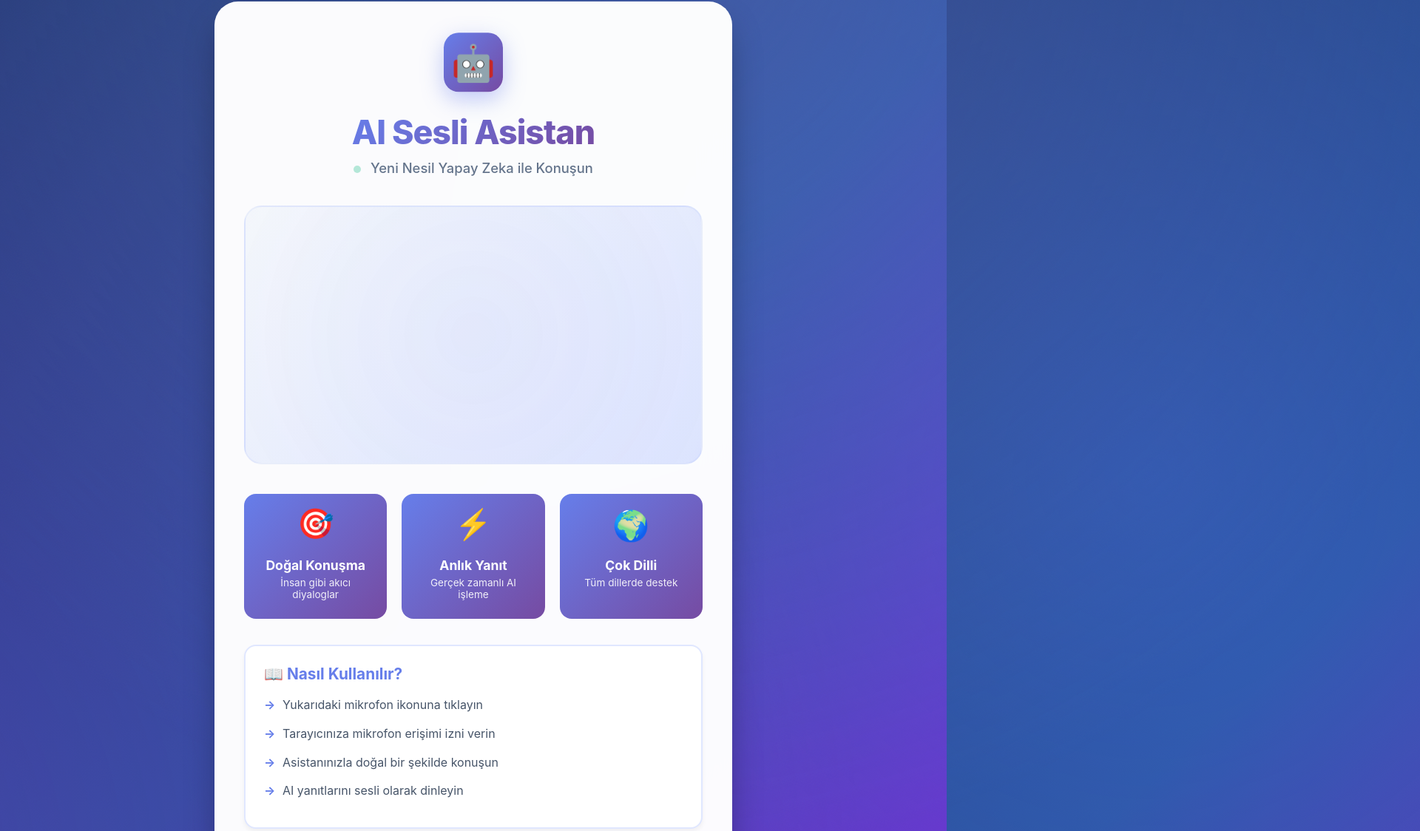
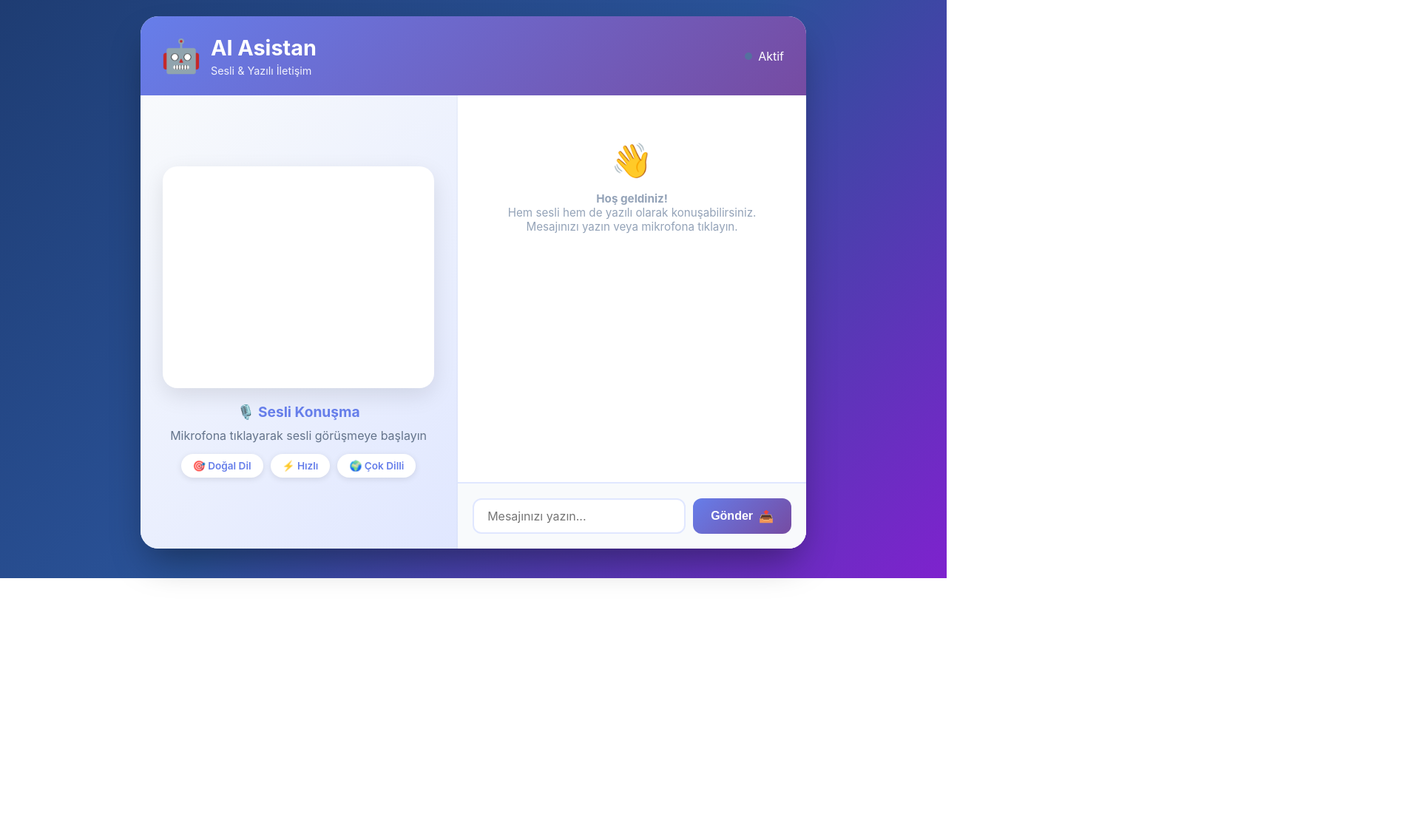
Before and after one commit to OnurTuraci/sesli-ajan-etkinli-i, a plain HTML site: page index.html in a window 1280 px wide. Shown: the part 18-1142 px from the top of the page at 74% size, 1920 px wide, since content can reach past the window. After the commit the page ends 800 px from the top, so only its background shows below. Drawn offline with Linux system fonts and the light colour scheme; a script that the page names is missing.

Commit message:
Update index.html

```diff
--- a/index.html
+++ b/index.html
@@ -3,7 +3,7 @@
 <head>
     <meta charset="UTF-8">
     <meta name="viewport" content="width=device-width, initial-scale=1.0">
-    <title>AI Sesli Asistan - ElevenLabs</title>
+    <title>AI Sesli & Yazılı Asistan</title>
     <style>
         * {
             margin: 0;
@@ -19,227 +19,65 @@
             justify-content: center;
             align-items: center;
             padding: 20px;
-            position: relative;
-            overflow: hidden;
-        }
-
-        /* Animated background particles */
-        body::before {
-            content: '';
-            position: absolute;
-            width: 200%;
-            height: 200%;
-            background:
-                radial-gradient(circle at 20% 50%, rgba(120, 119, 198, 0.3) 0%, transparent 50%),
-                radial-gradient(circle at 80% 80%, rgba(138, 43, 226, 0.3) 0%, transparent 50%),
-                radial-gradient(circle at 40% 20%, rgba(72, 118, 255, 0.3) 0%, transparent 50%);
-            animation: float 20s ease-in-out infinite;
-        }
-
-        @keyframes float {
-            0%, 100% { transform: translate(0, 0) rotate(0deg); }
-            33% { transform: translate(30px, -30px) rotate(120deg); }
-            66% { transform: translate(-20px, 20px) rotate(240deg); }
         }
 
         .container {
             background: rgba(255, 255, 255, 0.98);
             backdrop-filter: blur(20px);
-            border-radius: 32px;
-            padding: 50px 40px;
-            max-width: 700px;
+            border-radius: 24px;
+            max-width: 900px;
             width: 100%;
-            box-shadow:
-                0 25px 50px -12px rgba(0, 0, 0, 0.4),
-                0 0 0 1px rgba(255, 255, 255, 0.1) inset;
-            text-align: center;
-            position: relative;
-            z-index: 1;
-        }
-
-        .logo {
-            width: 80px;
-            height: 80px;
-            background: linear-gradient(135deg, #667eea 0%, #764ba2 100%);
-            border-radius: 20px;
+            height: 90vh;
+            max-height: 800px;
+            box-shadow: 0 25px 50px -12px rgba(0, 0, 0, 0.4);
             display: flex;
-            align-items: center;
-            justify-content: center;
-            margin: 0 auto 20px;
-            font-size: 3em;
-            box-shadow: 0 10px 30px rgba(102, 126, 234, 0.4);
-            animation: logoFloat 3s ease-in-out infinite;
-        }
-
-        @keyframes logoFloat {
-            0%, 100% { transform: translateY(0px); }
-            50% { transform: translateY(-10px); }
-        }
-
-        h1 {
-            color: #1e293b;
-            margin-bottom: 10px;
-            font-size: 2.8em;
-            font-weight: 800;
-            letter-spacing: -1px;
-        }
-
-        .gradient-text {
-            background: linear-gradient(135deg, #667eea 0%, #764ba2 100%);
-            -webkit-background-clip: text;
-            -webkit-text-fill-color: transparent;
-            background-clip: text;
-        }
-
-        .subtitle {
-            color: #64748b;
-            margin-bottom: 35px;
-            font-size: 1.15em;
-            font-weight: 500;
-        }
-
-        .widget-container {
-            margin: 40px 0;
-            padding: 30px;
-            background: linear-gradient(135deg, #f8fafc 0%, #e0e7ff 100%);
-            border-radius: 24px;
-            min-height: 350px;
-            display: flex;
-            align-items: center;
-            justify-content: center;
-            border: 2px solid rgba(102, 126, 234, 0.1);
-            position: relative;
+            flex-direction: column;
             overflow: hidden;
         }
 
-        .widget-container::before {
-            content: '';
-            position: absolute;
-            top: -50%;
-            left: -50%;
-            width: 200%;
-            height: 200%;
-            background: radial-gradient(circle, rgba(102, 126, 234, 0.1) 0%, transparent 70%);
-            animation: pulse 4s ease-in-out infinite;
+        .header {
+            background: linear-gradient(135deg, #667eea 0%, #764ba2 100%);
+            color: white;
+            padding: 25px 30px;
+            display: flex;
+            align-items: center;
+            gap: 15px;
+            box-shadow: 0 4px 6px rgba(0, 0, 0, 0.1);
+        }
+
+        .header-icon {
+            font-size: 2.5em;
+            animation: pulse 2s ease-in-out infinite;
         }
 
         @keyframes pulse {
-            0%, 100% { transform: scale(1); opacity: 0.5; }
-            50% { transform: scale(1.2); opacity: 0.8; }
+            0%, 100% { transform: scale(1); }
+            50% { transform: scale(1.1); }
         }
 
-        elevenlabs-convai {
-            position: relative;
-            z-index: 2;
-        }
-
-        .feature-grid {
-            display: grid;
-            grid-template-columns: repeat(auto-fit, minmax(180px, 1fr));
-            gap: 20px;
-            margin: 35px 0;
-        }
-
-        .feature-card {
-            background: linear-gradient(135deg, #667eea 0%, #764ba2 100%);
-            color: white;
-            padding: 25px 20px;
-            border-radius: 16px;
-            transition: transform 0.3s ease, box-shadow 0.3s ease;
-            cursor: pointer;
-        }
-
-        .feature-card:hover {
-            transform: translateY(-5px);
-            box-shadow: 0 15px 35px rgba(102, 126, 234, 0.4);
-        }
-
-        .feature-icon {
-            font-size: 2.5em;
-            margin-bottom: 12px;
-            display: inline-block;
-            animation: bounce 2s ease-in-out infinite;
-        }
-
-        @keyframes bounce {
-            0%, 100% { transform: translateY(0); }
-            50% { transform: translateY(-10px); }
-        }
-
-        .feature-card:nth-child(2) .feature-icon {
-            animation-delay: 0.2s;
-        }
-
-        .feature-card:nth-child(3) .feature-icon {
-            animation-delay: 0.4s;
-        }
-
-        .feature-title {
+        .header-content h1 {
+            font-size: 1.8em;
             font-weight: 700;
-            font-size: 1.1em;
             margin-bottom: 5px;
         }
 
-        .feature-desc {
-            font-size: 0.85em;
+        .header-content p {
+            font-size: 0.9em;
             opacity: 0.9;
         }
 
-        .info-panel {
-            background: white;
-            border: 2px solid #e0e7ff;
-            padding: 25px;
-            margin-top: 30px;
-            border-radius: 16px;
-            text-align: left;
-            box-shadow: 0 4px 6px rgba(0, 0, 0, 0.05);
+        .status {
+            display: flex;
+            align-items: center;
+            gap: 8px;
+            margin-left: auto;
         }
 
-        .info-panel h3 {
-            color: #667eea;
-            margin-bottom: 15px;
-            font-size: 1.3em;
-            display: flex;
-            align-items: center;
-            gap: 10px;
-        }
-
-        .info-panel p {
-            color: #475569;
-            line-height: 1.8;
-            margin-bottom: 10px;
-            padding-left: 25px;
-            position: relative;
-        }
-
-        .info-panel p::before {
-            content: '→';
-            position: absolute;
-            left: 0;
-            color: #667eea;
-            font-weight: bold;
-        }
-
-        .tech-badge {
-            display: inline-block;
-            background: linear-gradient(135deg, #f1f5f9 0%, #e0e7ff 100%);
-            padding: 8px 16px;
-            border-radius: 8px;
-            font-family: 'Courier New', monospace;
-            color: #764ba2;
-            font-size: 0.85em;
-            font-weight: 600;
-            margin: 5px;
-            border: 1px solid rgba(102, 126, 234, 0.2);
-        }
-
-        .status-indicator {
-            display: inline-block;
+        .status-dot {
             width: 10px;
             height: 10px;
             background: #10b981;
             border-radius: 50%;
-            margin-right: 8px;
             animation: blink 2s ease-in-out infinite;
         }
 
@@ -248,72 +86,317 @@
             50% { opacity: 0.3; }
         }
 
-        @media (max-width: 600px) {
-            .container {
-                padding: 35px 25px;
+        .main-content {
+            display: flex;
+            flex: 1;
+            overflow: hidden;
+        }
+
+        .voice-panel {
+            flex: 1;
+            background: linear-gradient(135deg, #f8fafc 0%, #e0e7ff 100%);
+            padding: 30px;
+            display: flex;
+            flex-direction: column;
+            align-items: center;
+            justify-content: center;
+            border-right: 2px solid rgba(102, 126, 234, 0.1);
+        }
+
+        .voice-widget {
+            width: 100%;
+            max-width: 400px;
+            min-height: 300px;
+            background: white;
+            border-radius: 20px;
+            padding: 20px;
+            box-shadow: 0 10px 30px rgba(0, 0, 0, 0.1);
+            display: flex;
+            align-items: center;
+            justify-content: center;
+        }
+
+        .chat-panel {
+            flex: 1;
+            display: flex;
+            flex-direction: column;
+            background: white;
+        }
+
+        .chat-messages {
+            flex: 1;
+            padding: 20px;
+            overflow-y: auto;
+            display: flex;
+            flex-direction: column;
+            gap: 15px;
+        }
+
+        .message {
+            max-width: 70%;
+            padding: 12px 18px;
+            border-radius: 18px;
+            word-wrap: break-word;
+            animation: slideIn 0.3s ease;
+        }
+
+        @keyframes slideIn {
+            from {
+                opacity: 0;
+                transform: translateY(10px);
+            }
+            to {
+                opacity: 1;
+                transform: translateY(0);
+            }
+        }
+
+        .message.user {
+            background: linear-gradient(135deg, #667eea 0%, #764ba2 100%);
+            color: white;
+            align-self: flex-end;
+            border-bottom-right-radius: 4px;
+        }
+
+        .message.assistant {
+            background: #f1f5f9;
+            color: #1e293b;
+            align-self: flex-start;
+            border-bottom-left-radius: 4px;
+        }
+
+        .message-time {
+            font-size: 0.75em;
+            opacity: 0.7;
+            margin-top: 5px;
+        }
+
+        .chat-input-container {
+            padding: 20px;
+            background: #f8fafc;
+            border-top: 2px solid #e0e7ff;
+            display: flex;
+            gap: 10px;
+        }
+
+        .chat-input {
+            flex: 1;
+            padding: 12px 18px;
+            border: 2px solid #e0e7ff;
+            border-radius: 12px;
+            font-size: 1em;
+            font-family: inherit;
+            outline: none;
+            transition: all 0.3s ease;
+        }
+
+        .chat-input:focus {
+            border-color: #667eea;
+            box-shadow: 0 0 0 3px rgba(102, 126, 234, 0.1);
+        }
+
+        .send-button {
+            padding: 12px 24px;
+            background: linear-gradient(135deg, #667eea 0%, #764ba2 100%);
+            color: white;
+            border: none;
+            border-radius: 12px;
+            font-size: 1em;
+            font-weight: 600;
+            cursor: pointer;
+            transition: all 0.3s ease;
+            display: flex;
+            align-items: center;
+            gap: 8px;
+        }
+
+        .send-button:hover {
+            transform: translateY(-2px);
+            box-shadow: 0 10px 20px rgba(102, 126, 234, 0.3);
+        }
+
+        .send-button:active {
+            transform: translateY(0);
+        }
+
+        .voice-info {
+            text-align: center;
+            margin-top: 20px;
+            color: #64748b;
+        }
+
+        .voice-info h3 {
+            color: #667eea;
+            margin-bottom: 10px;
+            font-size: 1.2em;
+        }
+
+        .feature-tags {
+            display: flex;
+            gap: 10px;
+            flex-wrap: wrap;
+            justify-content: center;
+            margin-top: 15px;
+        }
+
+        .tag {
+            background: white;
+            padding: 8px 16px;
+            border-radius: 20px;
+            font-size: 0.85em;
+            color: #667eea;
+            font-weight: 600;
+            box-shadow: 0 2px 8px rgba(0, 0, 0, 0.1);
+        }
+
+        .welcome-message {
+            text-align: center;
+            color: #94a3b8;
+            padding: 40px 20px;
+            font-size: 0.95em;
+        }
+
+        .welcome-message span {
+            font-size: 3em;
+            display: block;
+            margin-bottom: 15px;
+            animation: wave 2s ease-in-out infinite;
+        }
+
+        @keyframes wave {
+            0%, 100% { transform: rotate(0deg); }
+            25% { transform: rotate(-10deg); }
+            75% { transform: rotate(10deg); }
+        }
+
+        @media (max-width: 768px) {
+            .main-content {
+                flex-direction: column;
             }
 
-            h1 {
-                font-size: 2.2em;
+            .voice-panel {
+                border-right: none;
+                border-bottom: 2px solid rgba(102, 126, 234, 0.1);
+                padding: 20px;
             }
 
-            .feature-grid {
-                grid-template-columns: 1fr;
+            .message {
+                max-width: 85%;
             }
         }
     </style>
 </head>
 <body>
     <div class="container">
-        <div class="logo">🤖</div>
-
-        <h1><span class="gradient-text">AI Sesli Asistan</span></h1>
-        <p class="subtitle">
-            <span class="status-indicator"></span>
-            Yeni Nesil Yapay Zeka ile Konuşun
-        </p>
-
-        <div class="widget-container">
-            <elevenlabs-convai agent-id="agent_9101kcpsn5w5fwqrj7knd2yrhnhy"></elevenlabs-convai>
-        </div>
-
-        <div class="feature-grid">
-            <div class="feature-card">
-                <div class="feature-icon">🎯</div>
-                <div class="feature-title">Doğal Konuşma</div>
-                <div class="feature-desc">İnsan gibi akıcı diyaloglar</div>
+        <div class="header">
+            <div class="header-icon">🤖</div>
+            <div class="header-content">
+                <h1>AI Asistan</h1>
+                <p>Sesli & Yazılı İletişim</p>
             </div>
-            <div class="feature-card">
-                <div class="feature-icon">⚡</div>
-                <div class="feature-title">Anlık Yanıt</div>
-                <div class="feature-desc">Gerçek zamanlı AI işleme</div>
-            </div>
-            <div class="feature-card">
-                <div class="feature-icon">🌍</div>
-                <div class="feature-title">Çok Dilli</div>
-                <div class="feature-desc">Tüm dillerde destek</div>
+            <div class="status">
+                <span class="status-dot"></span>
+                <span>Aktif</span>
             </div>
         </div>
 
-        <div class="info-panel">
-            <h3>📖 Nasıl Kullanılır?</h3>
-            <p>Yukarıdaki mikrofon ikonuna tıklayın</p>
-            <p>Tarayıcınıza mikrofon erişimi izni verin</p>
-            <p>Asistanınızla doğal bir şekilde konuşun</p>
-            <p>AI yanıtlarını sesli olarak dinleyin</p>
-        </div>
+        <div class="main-content">
+            <div class="voice-panel">
+                <div class="voice-widget">
+                    <elevenlabs-convai agent-id="agent_9101kcpsn5w5fwqrj7knd2yrhnhy"></elevenlabs-convai>
+                </div>
+                <div class="voice-info">
+                    <h3>🎙️ Sesli Konuşma</h3>
+                    <p>Mikrofona tıklayarak sesli görüşmeye başlayın</p>
+                    <div class="feature-tags">
+                        <span class="tag">🎯 Doğal Dil</span>
+                        <span class="tag">⚡ Hızlı</span>
+                        <span class="tag">🌍 Çok Dilli</span>
+                    </div>
+                </div>
+            </div>
 
-        <div class="info-panel">
-            <h3>⚙️ Sistem Bilgileri</h3>
-            <div style="margin-top: 15px;">
-                <span class="tech-badge">Agent ID: ...9101kcpsn5w5fwqrj7knd2yrhnhy</span>
-                <span class="tech-badge">ElevenLabs AI</span>
-                <span class="tech-badge">WebRTC</span>
+            <div class="chat-panel">
+                <div class="chat-messages" id="chatMessages">
+                    <div class="welcome-message">
+                        <span>👋</span>
+                        <p><strong>Hoş geldiniz!</strong></p>
+                        <p>Hem sesli hem de yazılı olarak konuşabilirsiniz.</p>
+                        <p>Mesajınızı yazın veya mikrofona tıklayın.</p>
+                    </div>
+                </div>
+                <div class="chat-input-container">
+                    <input
+                        type="text"
+                        class="chat-input"
+                        id="messageInput"
+                        placeholder="Mesajınızı yazın..."
+                        onkeypress="if(event.key==='Enter') sendMessage()"
+                    >
+                    <button class="send-button" onclick="sendMessage()">
+                        <span>Gönder</span>
+                        <span>📤</span>
+                    </button>
+                </div>
             </div>
         </div>
     </div>
 
-    <!-- ElevenLabs Conversational AI Widget -->
+    <!-- ElevenLabs Widget -->
     <script src="https://elevenlabs.io/convai-widget/index.js" async type="text/javascript"></script>
+
+    <script>
+        const chatMessages = document.getElementById('chatMessages');
+        const messageInput = document.getElementById('messageInput');
+
+        function sendMessage() {
+            const message = messageInput.value.trim();
+            if (!message) return;
+
+            // Kullanıcı mesajını ekle
+            addMessage(message, 'user');
+            messageInput.value = '';
+
+            // AI yanıtını simüle et
+            setTimeout(() => {
+                const responses = [
+                    "Sesli görüşme için sol taraftaki mikrofon butonuna tıklayabilirsiniz! 🎤",
+                    "Merhaba! Size nasıl yardımcı olabilirim? Hem yazarak hem de sesli konuşarak iletişim kurabiliriz.",
+                    "Harika bir soru! Sesli olarak daha detaylı konuşmak ister misiniz?",
+                    "Anladım! Sol panelden sesli konuşmaya geçebilir veya buradan yazmaya devam edebilirsiniz.",
+                    "Size yardımcı olmak için buradayım! 😊"
+                ];
+                const randomResponse = responses[Math.floor(Math.random() * responses.length)];
+                addMessage(randomResponse, 'assistant');
+            }, 1000);
+        }
+
+        function addMessage(text, sender) {
+            // Hoş geldin mesajını kaldır
+            const welcome = chatMessages.querySelector('.welcome-message');
+            if (welcome) welcome.remove();
+
+            const messageDiv = document.createElement('div');
+            messageDiv.className = `message ${sender}`;
+
+            const now = new Date();
+            const time = now.toLocaleTimeString('tr-TR', { hour: '2-digit', minute: '2-digit' });
+
+            messageDiv.innerHTML = `
+                <div>${text}</div>
+                <div class="message-time">${time}</div>
+            `;
+
+            chatMessages.appendChild(messageDiv);
+            chatMessages.scrollTop = chatMessages.scrollHeight;
+        }
+
+        // Enter tuşu ile mesaj gönderme
+        messageInput.addEventListener('keypress', (e) => {
+            if (e.key === 'Enter') {
+                sendMessage();
+            }
+        });
+    </script>
 </body>
 </html>
```
